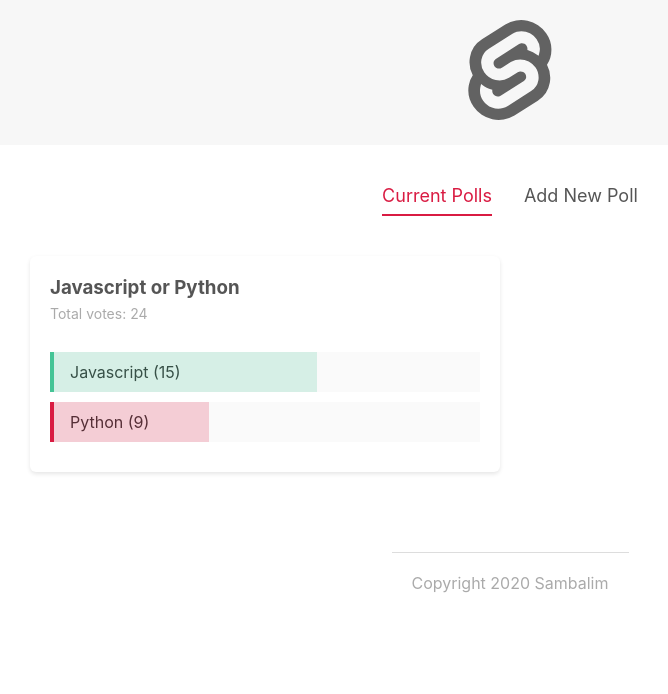
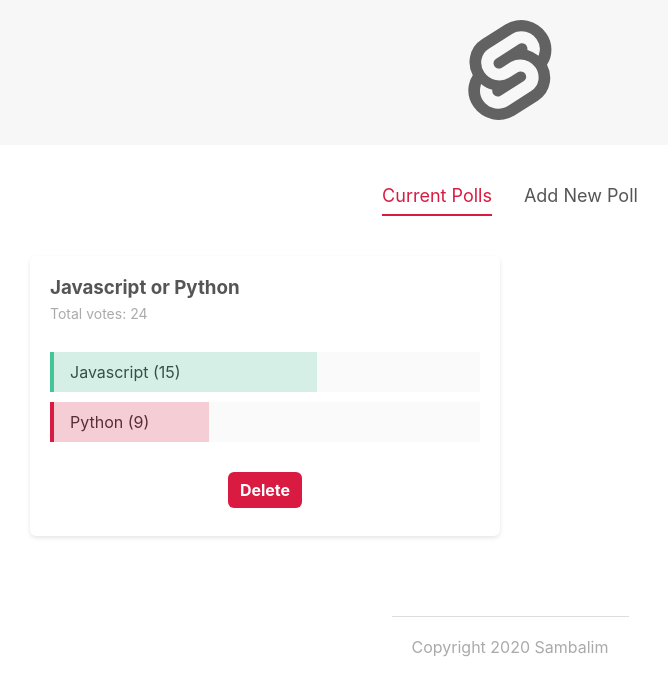
Before and after one commit to SambaLim/Svelte-Polls, a Svelte app: page / in a window 1280 px wide. Shown: the top 694 px of the page, without its empty margins (130-798 px from the left). Built offline with nearby package versions, Linux system fonts and the light colour scheme.

Commit message:
32. Deleting Polls

```diff
--- a/src/components/PollDetails.svelte
+++ b/src/components/PollDetails.svelte
@@ -1,5 +1,6 @@
 <script>
   import Card from '../shared/Card.svelte';
+  import Button from '../shared/Button.svelte';
   import PollStore from '../stores/PollStore.js';
 
   export let poll;
@@ -24,6 +25,12 @@
       return copiedPolls;
     });
   }
+
+  const handleDelete = (id) => {
+    PollStore.update(currentPolls => {
+      return currentPolls.filter(poll => poll.id != id);
+    });
+  }
 </script>
 
 <Card>
@@ -38,7 +45,11 @@
       <div class="percent percent-b" style="width: {percentB}%;"></div>
       <span>{ poll.answerB } ({ poll.votesB })</span>
     </div>
+    <div class="delete">
+      <Button flat={true} on:click={() => handleDelete(poll.id)}>Delete</Button>
+    </div>
   </div>
+
 </Card>
 
 <style>
@@ -81,4 +92,9 @@
     border-left: 4px solid #d91b42;
     background: rgba(217, 27, 66, 0.2);
   }
+
+  .delete {
+    margin-top: 30px;
+    text-align: center;
+  }
 </style>
--- a/src/shared/Button.svelte
+++ b/src/shared/Button.svelte
@@ -4,7 +4,7 @@
   export let inverse = false;
 </script>
 
-<button class={type} class:flat={flat} class:inverse={inverse}>
+<button class={type} class:flat={flat} class:inverse={inverse} on:click>
   <slot></slot>
 </button>
 
```
